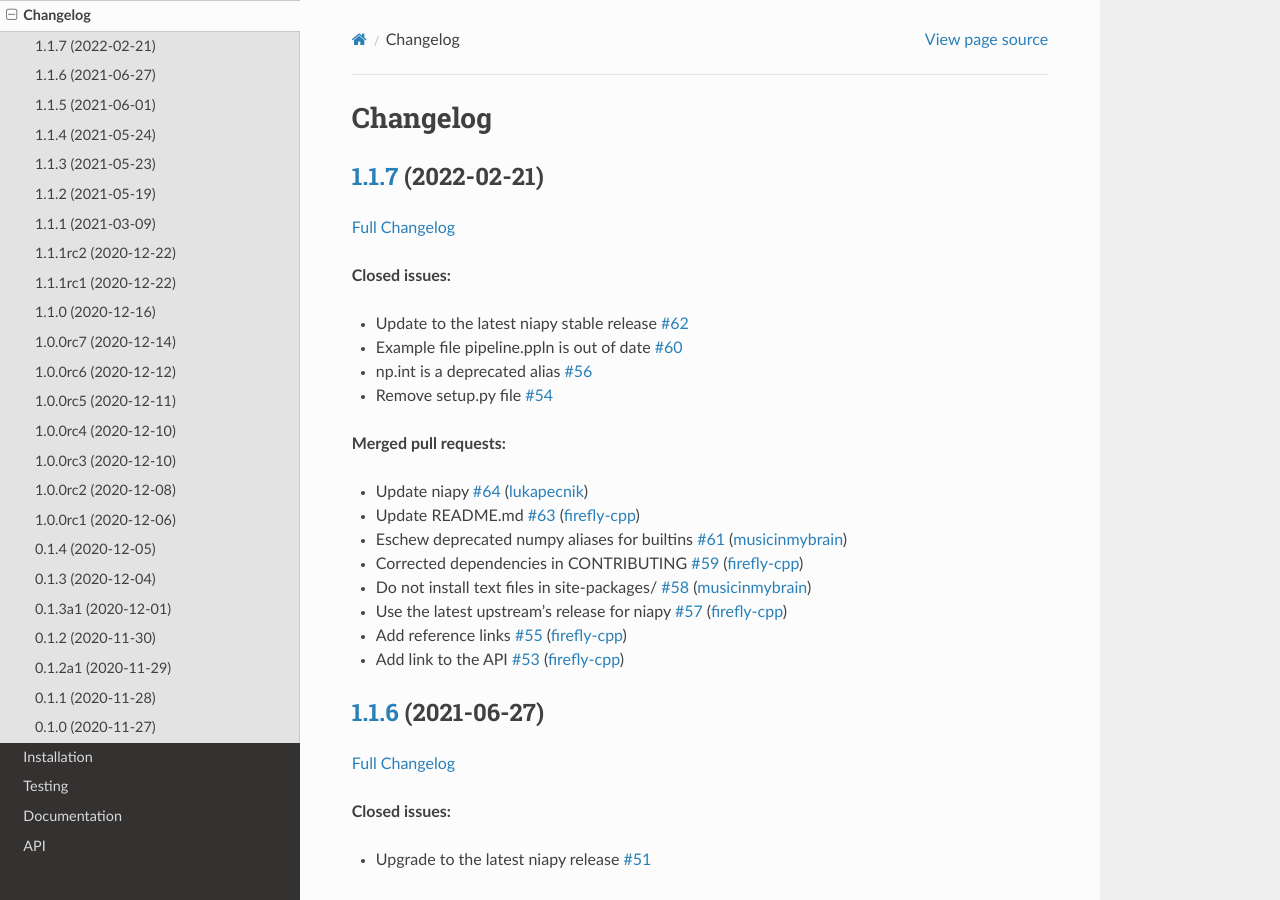
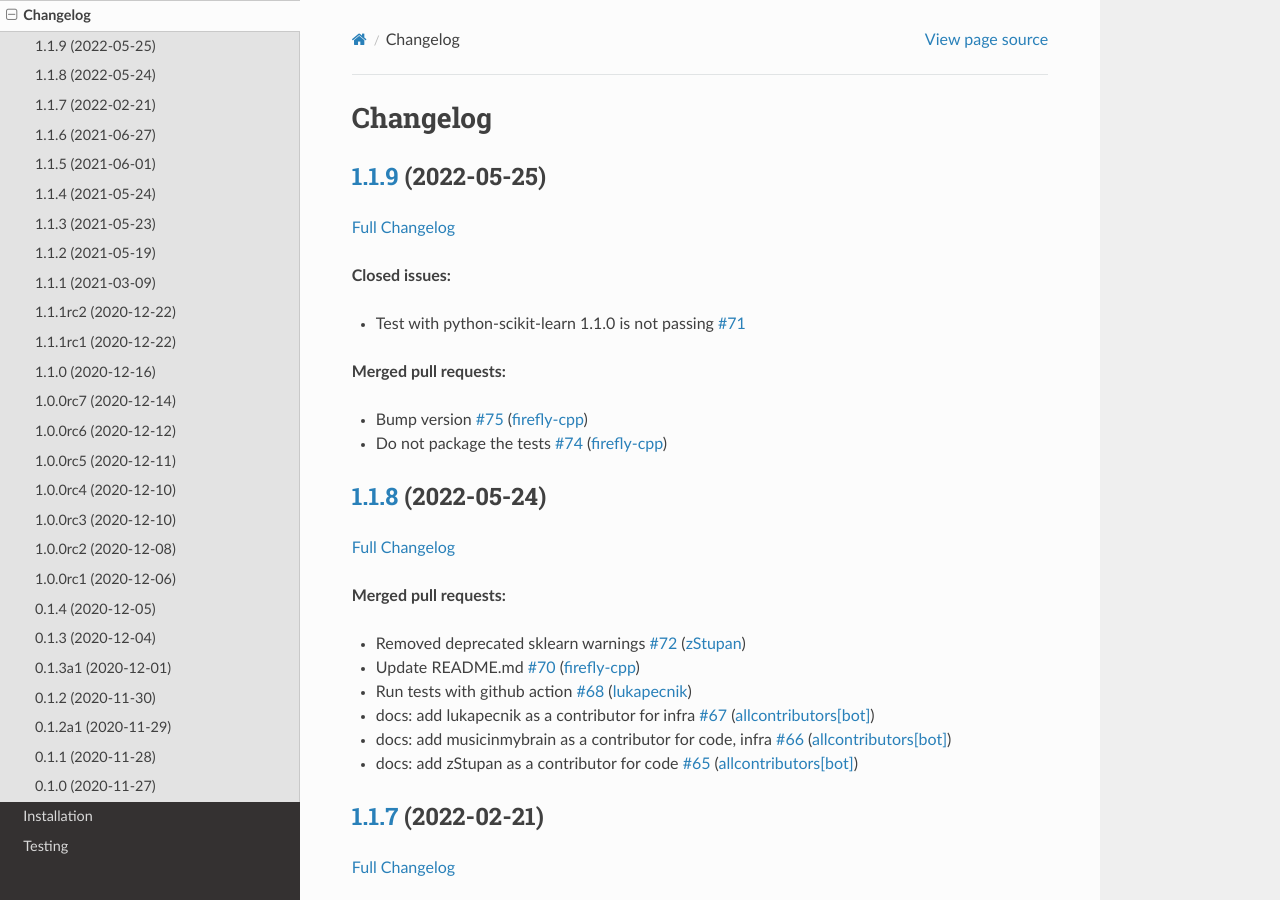
Before and after one commit to firefly-cpp/NiaAML, a Sphinx documentation site: the page built from docs/changelog.rst, in a window 1280 px wide and 900 px high. Built offline with Sphinx 7.4.7 and the Read the Docs theme 2.0.0, drawn with Linux system fonts in a browser that asks for light colours.

Commit message:
Update changelog [skip ci]

```diff
--- a/docs/changelog.rst
+++ b/docs/changelog.rst
@@ -1,11 +1,61 @@
 Changelog
 =========
 
-`1.1.7 <https://github.com/lukapecnik/niaaml/tree/1.1.7>`__ (2022-02-21)
+`1.1.9 <https://github.com/lukapecnik/NiaAML/tree/1.1.9>`__ (2022-05-25)
 ------------------------------------------------------------------------
 
 `Full
-Changelog <https://github.com/lukapecnik/niaaml/compare/1.1.6...1.1.7>`__
+Changelog <https://github.com/lukapecnik/NiaAML/compare/1.1.8...1.1.9>`__
+
+**Closed issues:**
+
+-  Test with python-scikit-learn 1.1.0 is not passing
+   `#71 <https://github.com/lukapecnik/NiaAML/issues/71>`__
+
+**Merged pull requests:**
+
+-  Bump version `#75 <https://github.com/lukapecnik/NiaAML/pull/75>`__
+   (`firefly-cpp <https://github.com/firefly-cpp>`__)
+-  Do not package the tests
+   `#74 <https://github.com/lukapecnik/NiaAML/pull/74>`__
+   (`firefly-cpp <https://github.com/firefly-cpp>`__)
+
+.. _section-1:
+
+`1.1.8 <https://github.com/lukapecnik/NiaAML/tree/1.1.8>`__ (2022-05-24)
+------------------------------------------------------------------------
+
+`Full
+Changelog <https://github.com/lukapecnik/NiaAML/compare/1.1.7...1.1.8>`__
+
+**Merged pull requests:**
+
+-  Removed deprecated sklearn warnings
+   `#72 <https://github.com/lukapecnik/NiaAML/pull/72>`__
+   (`zStupan <https://github.com/zStupan>`__)
+-  Update README.md
+   `#70 <https://github.com/lukapecnik/NiaAML/pull/70>`__
+   (`firefly-cpp <https://github.com/firefly-cpp>`__)
+-  Run tests with github action
+   `#68 <https://github.com/lukapecnik/NiaAML/pull/68>`__
+   (`lukapecnik <https://github.com/lukapecnik>`__)
+-  docs: add lukapecnik as a contributor for infra
+   `#67 <https://github.com/lukapecnik/NiaAML/pull/67>`__
+   (`allcontributors[bot] <https://github.com/apps/allcontributors>`__)
+-  docs: add musicinmybrain as a contributor for code, infra
+   `#66 <https://github.com/lukapecnik/NiaAML/pull/66>`__
+   (`allcontributors[bot] <https://github.com/apps/allcontributors>`__)
+-  docs: add zStupan as a contributor for code
+   `#65 <https://github.com/lukapecnik/NiaAML/pull/65>`__
+   (`allcontributors[bot] <https://github.com/apps/allcontributors>`__)
+
+.. _section-2:
+
+`1.1.7 <https://github.com/lukapecnik/NiaAML/tree/1.1.7>`__ (2022-02-21)
+------------------------------------------------------------------------
+
+`Full
+Changelog <https://github.com/lukapecnik/NiaAML/compare/1.1.6...1.1.7>`__
 
 **Closed issues:**
 
@@ -112,13 +162,13 @@ Changelog <https://github.com/lukapecnik/niaaml/compare/1.1.1...1.1.2>`__
    `#49 <https://github.com/lukapecnik/NiaAML/pull/49>`__
    (`lukapecnik <https://github.com/lukapecnik>`__)
 
-.. _section-6:
+.. _section-8:
 
-`1.1.1 <https://github.com/lukapecnik/niaaml/tree/1.1.1>`__ (2021-03-09)
+`1.1.1 <https://github.com/lukapecnik/NiaAML/tree/1.1.1>`__ (2021-03-09)
 ------------------------------------------------------------------------
 
 `Full
-Changelog <https://github.com/lukapecnik/niaaml/compare/1.1.1rc2...1.1.1>`__
+Changelog <https://github.com/lukapecnik/NiaAML/compare/1.1.1rc2...1.1.1>`__
 
 **Merged pull requests:**
 
@@ -134,17 +184,17 @@ Changelog <https://github.com/lukapecnik/niaaml/compare/1.1.1rc2...1.1.1>`__
    `#44 <https://github.com/lukapecnik/NiaAML/pull/44>`__
    (`firefly-cpp <https://github.com/firefly-cpp>`__)
 
-`1.1.1rc2 <https://github.com/lukapecnik/niaaml/tree/1.1.1rc2>`__ (2020-12-22)
+`1.1.1rc2 <https://github.com/lukapecnik/NiaAML/tree/1.1.1rc2>`__ (2020-12-22)
 ------------------------------------------------------------------------------
 
 `Full
-Changelog <https://github.com/lukapecnik/niaaml/compare/1.1.1rc1...1.1.1rc2>`__
+Changelog <https://github.com/lukapecnik/NiaAML/compare/1.1.1rc1...1.1.1rc2>`__
 
-`1.1.1rc1 <https://github.com/lukapecnik/niaaml/tree/1.1.1rc1>`__ (2020-12-22)
+`1.1.1rc1 <https://github.com/lukapecnik/NiaAML/tree/1.1.1rc1>`__ (2020-12-22)
 ------------------------------------------------------------------------------
 
 `Full
-Changelog <https://github.com/lukapecnik/niaaml/compare/1.1.0...1.1.1rc1>`__
+Changelog <https://github.com/lukapecnik/NiaAML/compare/1.1.0...1.1.1rc1>`__
 
 **Merged pull requests:**
 
@@ -152,19 +202,19 @@ Changelog <https://github.com/lukapecnik/niaaml/compare/1.1.0...1.1.1rc1>`__
    `#43 <https://github.com/lukapecnik/NiaAML/pull/43>`__
    (`lukapecnik <https://github.com/lukapecnik>`__)
 
-.. _section-7:
+.. _section-9:
 
-`1.1.0 <https://github.com/lukapecnik/niaaml/tree/1.1.0>`__ (2020-12-16)
+`1.1.0 <https://github.com/lukapecnik/NiaAML/tree/1.1.0>`__ (2020-12-16)
 ------------------------------------------------------------------------
 
 `Full
-Changelog <https://github.com/lukapecnik/niaaml/compare/1.0.0rc7...1.1.0>`__
+Changelog <https://github.com/lukapecnik/NiaAML/compare/1.0.0rc7...1.1.0>`__
 
-`1.0.0rc7 <https://github.com/lukapecnik/niaaml/tree/1.0.0rc7>`__ (2020-12-14)
+`1.0.0rc7 <https://github.com/lukapecnik/NiaAML/tree/1.0.0rc7>`__ (2020-12-14)
 ------------------------------------------------------------------------------
 
 `Full
-Changelog <https://github.com/lukapecnik/niaaml/compare/1.0.0rc6...1.0.0rc7>`__
+Changelog <https://github.com/lukapecnik/NiaAML/compare/1.0.0rc6...1.0.0rc7>`__
 
 **Closed issues:**
 
@@ -178,11 +228,11 @@ Changelog <https://github.com/lukapecnik/niaaml/compare/1.0.0rc6...1.0.0rc7>`__
    `#39 <https://github.com/lukapecnik/NiaAML/pull/39>`__
    (`firefly-cpp <https://github.com/firefly-cpp>`__)
 
-`1.0.0rc6 <https://github.com/lukapecnik/niaaml/tree/1.0.0rc6>`__ (2020-12-12)
+`1.0.0rc6 <https://github.com/lukapecnik/NiaAML/tree/1.0.0rc6>`__ (2020-12-12)
 ------------------------------------------------------------------------------
 
 `Full
-Changelog <https://github.com/lukapecnik/niaaml/compare/1.0.0rc5...1.0.0rc6>`__
+Changelog <https://github.com/lukapecnik/NiaAML/compare/1.0.0rc5...1.0.0rc6>`__
 
 **Closed issues:**
 
@@ -201,11 +251,11 @@ Changelog <https://github.com/lukapecnik/niaaml/compare/1.0.0rc5...1.0.0rc6>`__
    `#36 <https://github.com/lukapecnik/NiaAML/pull/36>`__
    (`firefly-cpp <https://github.com/firefly-cpp>`__)
 
-`1.0.0rc5 <https://github.com/lukapecnik/niaaml/tree/1.0.0rc5>`__ (2020-12-11)
+`1.0.0rc5 <https://github.com/lukapecnik/NiaAML/tree/1.0.0rc5>`__ (2020-12-11)
 ------------------------------------------------------------------------------
 
 `Full
-Changelog <https://github.com/lukapecnik/niaaml/compare/1.0.0rc4...1.0.0rc5>`__
+Changelog <https://github.com/lukapecnik/NiaAML/compare/1.0.0rc4...1.0.0rc5>`__
 
 **Closed issues:**
 
@@ -217,11 +267,11 @@ Changelog <https://github.com/lukapecnik/niaaml/compare/1.0.0rc4...1.0.0rc5>`__
 -  Conda support `#35 <https://github.com/lukapecnik/NiaAML/pull/35>`__
    (`lukapecnik <https://github.com/lukapecnik>`__)
 
-`1.0.0rc4 <https://github.com/lukapecnik/niaaml/tree/1.0.0rc4>`__ (2020-12-10)
+`1.0.0rc4 <https://github.com/lukapecnik/NiaAML/tree/1.0.0rc4>`__ (2020-12-10)
 ------------------------------------------------------------------------------
 
 `Full
-Changelog <https://github.com/lukapecnik/niaaml/compare/1.0.0rc3...1.0.0rc4>`__
+Changelog <https://github.com/lukapecnik/NiaAML/compare/1.0.0rc3...1.0.0rc4>`__
 
 **Merged pull requests:**
 
@@ -232,17 +282,17 @@ Changelog <https://github.com/lukapecnik/niaaml/compare/1.0.0rc3...1.0.0rc4>`__
    `#32 <https://github.com/lukapecnik/NiaAML/pull/32>`__
    (`firefly-cpp <https://github.com/firefly-cpp>`__)
 
-`1.0.0rc3 <https://github.com/lukapecnik/niaaml/tree/1.0.0rc3>`__ (2020-12-10)
+`1.0.0rc3 <https://github.com/lukapecnik/NiaAML/tree/1.0.0rc3>`__ (2020-12-10)
 ------------------------------------------------------------------------------
 
 `Full
-Changelog <https://github.com/lukapecnik/niaaml/compare/1.0.0rc2...1.0.0rc3>`__
+Changelog <https://github.com/lukapecnik/NiaAML/compare/1.0.0rc2...1.0.0rc3>`__
 
-`1.0.0rc2 <https://github.com/lukapecnik/niaaml/tree/1.0.0rc2>`__ (2020-12-08)
+`1.0.0rc2 <https://github.com/lukapecnik/NiaAML/tree/1.0.0rc2>`__ (2020-12-08)
 ------------------------------------------------------------------------------
 
 `Full
-Changelog <https://github.com/lukapecnik/niaaml/compare/1.0.0rc1...1.0.0rc2>`__
+Changelog <https://github.com/lukapecnik/NiaAML/compare/1.0.0rc1...1.0.0rc2>`__
 
 **Merged pull requests:**
 
@@ -258,11 +308,11 @@ Changelog <https://github.com/lukapecnik/niaaml/compare/1.0.0rc1...1.0.0rc2>`__
    `#27 <https://github.com/lukapecnik/NiaAML/pull/27>`__
    (`lukapecnik <https://github.com/lukapecnik>`__)
 
-`1.0.0rc1 <https://github.com/lukapecnik/niaaml/tree/1.0.0rc1>`__ (2020-12-06)
+`1.0.0rc1 <https://github.com/lukapecnik/NiaAML/tree/1.0.0rc1>`__ (2020-12-06)
 ------------------------------------------------------------------------------
 
 `Full
-Changelog <https://github.com/lukapecnik/niaaml/compare/0.1.4...1.0.0rc1>`__
+Changelog <https://github.com/lukapecnik/NiaAML/compare/0.1.4...1.0.0rc1>`__
 
 **Merged pull requests:**
 
@@ -340,11 +390,11 @@ Changelog <https://github.com/lukapecnik/niaaml/compare/0.1.2a1...0.1.2>`__
    `#19 <https://github.com/lukapecnik/NiaAML/pull/19>`__
    (`lukapecnik <https://github.com/lukapecnik>`__)
 
-`0.1.2a1 <https://github.com/lukapecnik/niaaml/tree/0.1.2a1>`__ (2020-11-29)
+`0.1.2a1 <https://github.com/lukapecnik/NiaAML/tree/0.1.2a1>`__ (2020-11-29)
 ----------------------------------------------------------------------------
 
 `Full
-Changelog <https://github.com/lukapecnik/niaaml/compare/0.1.1...0.1.2a1>`__
+Changelog <https://github.com/lukapecnik/NiaAML/compare/0.1.1...0.1.2a1>`__
 
 **Closed issues:**
 
```
Also changed, not shown: other parts of docs/changelog.rst (+32 -32 lines), CHANGELOG.md (+74 -48 lines).
